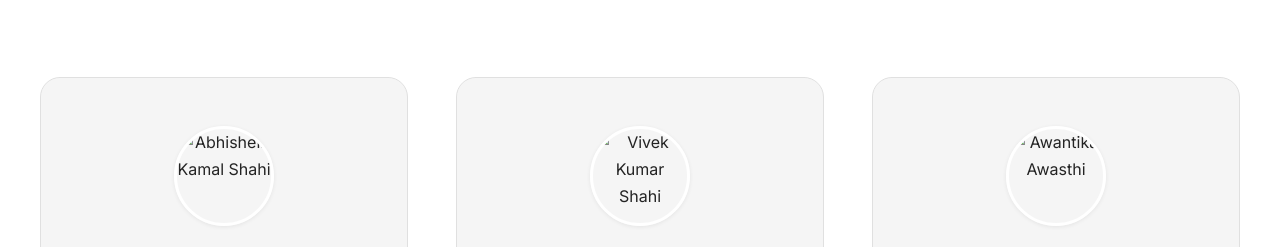
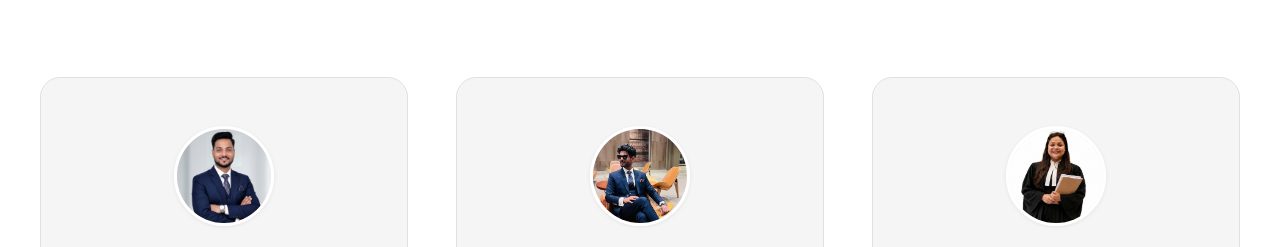
Before and after one commit to aplustechnologiesIndia/RareBirdInfra, a plain HTML site: page index.html in a window 1280 px wide. Shown: the part 1785-2032 px from the top of the page. Drawn offline with Linux system fonts and the light colour scheme.

Commit message:
fixed image path casing part 3 : v3.1

```diff
--- a/index.html
+++ b/index.html
@@ -91,20 +91,20 @@
         <div class="team__grid"
           style="grid-template-columns: repeat(auto-fit, minmax(280px, 1fr)); max-width: 1200px; margin: 0 auto;">
           <div class="team-card fade-in">
-            <img class="team-card__img" src="./assets/images/team/abhishek.jpg" alt="Abhisheik Kamal Shahi"
+            <img class="team-card__img" src="./assets/images/staffphotos/abhishek.jpg" alt="Abhisheik Kamal Shahi"
               loading="lazy" style="object-position: center top;" />
             <p class="team-card__name">Abhisheik Kamal Shahi</p>
             <p class="team-card__role">Chairman</p>
           </div>
           <div class="team-card fade-in delay-1">
-            <img class="team-card__img" src="./assets/images/team/vivek.jpg" alt="Vivek Kumar Shahi" loading="lazy"
-              style="object-position: center top;" />
+            <img class="team-card__img" src="./assets/images/staffphotos/vivek.jpg" alt="Vivek Kumar Shahi"
+              loading="lazy" style="object-position: center top;" />
             <p class="team-card__name">Vivek Kumar Shahi</p>
             <p class="team-card__role">Managing Director</p>
           </div>
           <div class="team-card fade-in delay-1">
-            <img class="team-card__img" src="./assets/images/team/awantika.jpeg" alt="Awantika Awasthi" loading="lazy"
-              style="object-position: center top;" />
+            <img class="team-card__img" src="./assets/images/staffphotos/awantika.jpeg" alt="Awantika Awasthi"
+              loading="lazy" style="object-position: center top;" />
             <p class="team-card__name">Awantika Awasthi</p>
             <p class="team-card__role">Chief Legal Officer</p>
           </div>
```
Also changed, not shown: assets/images/staffphotos/abhishek.jpg (added), assets/images/staffphotos/awantika.jpeg (added), assets/images/staffphotos/vivek.jpg (added).
